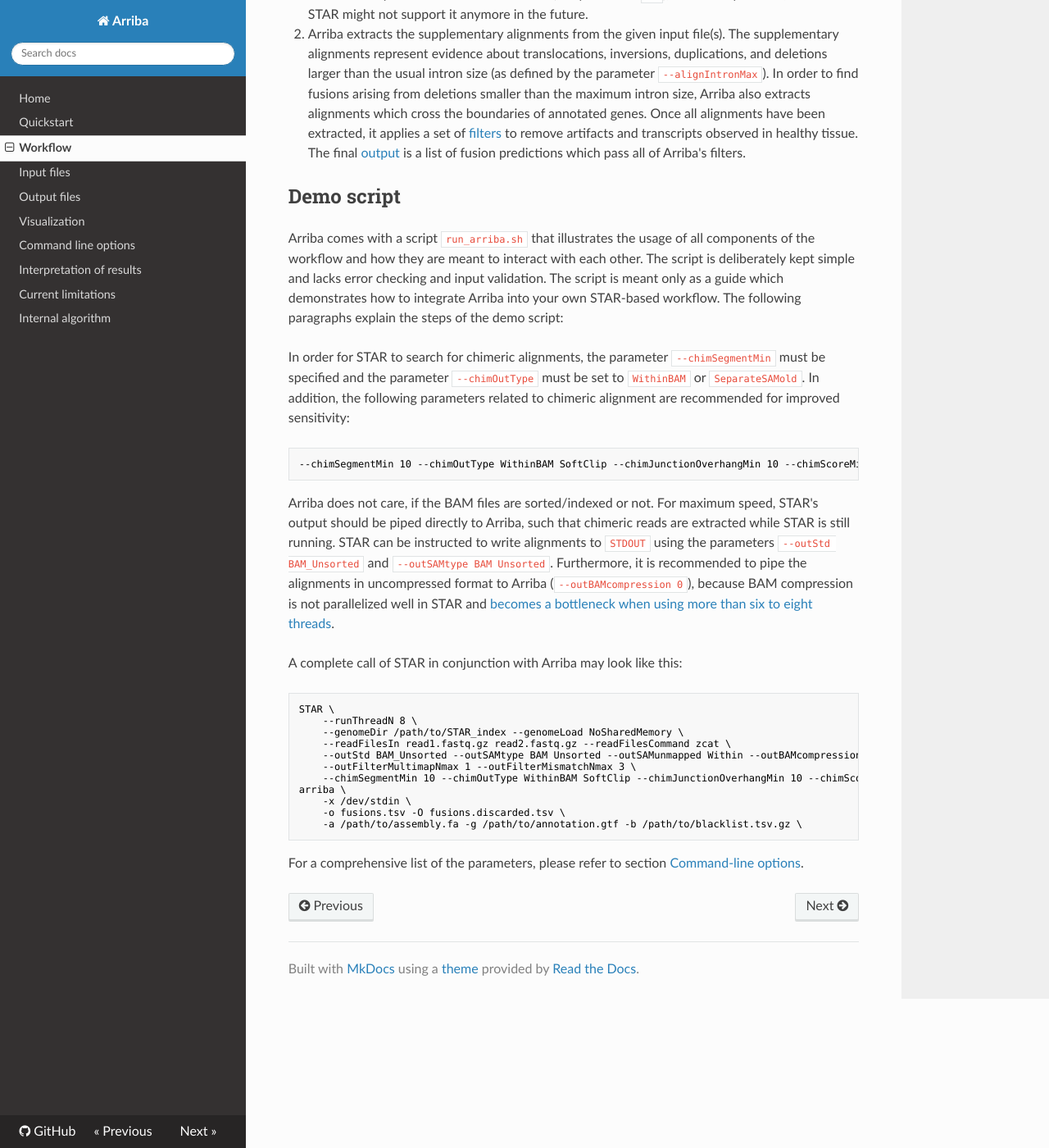
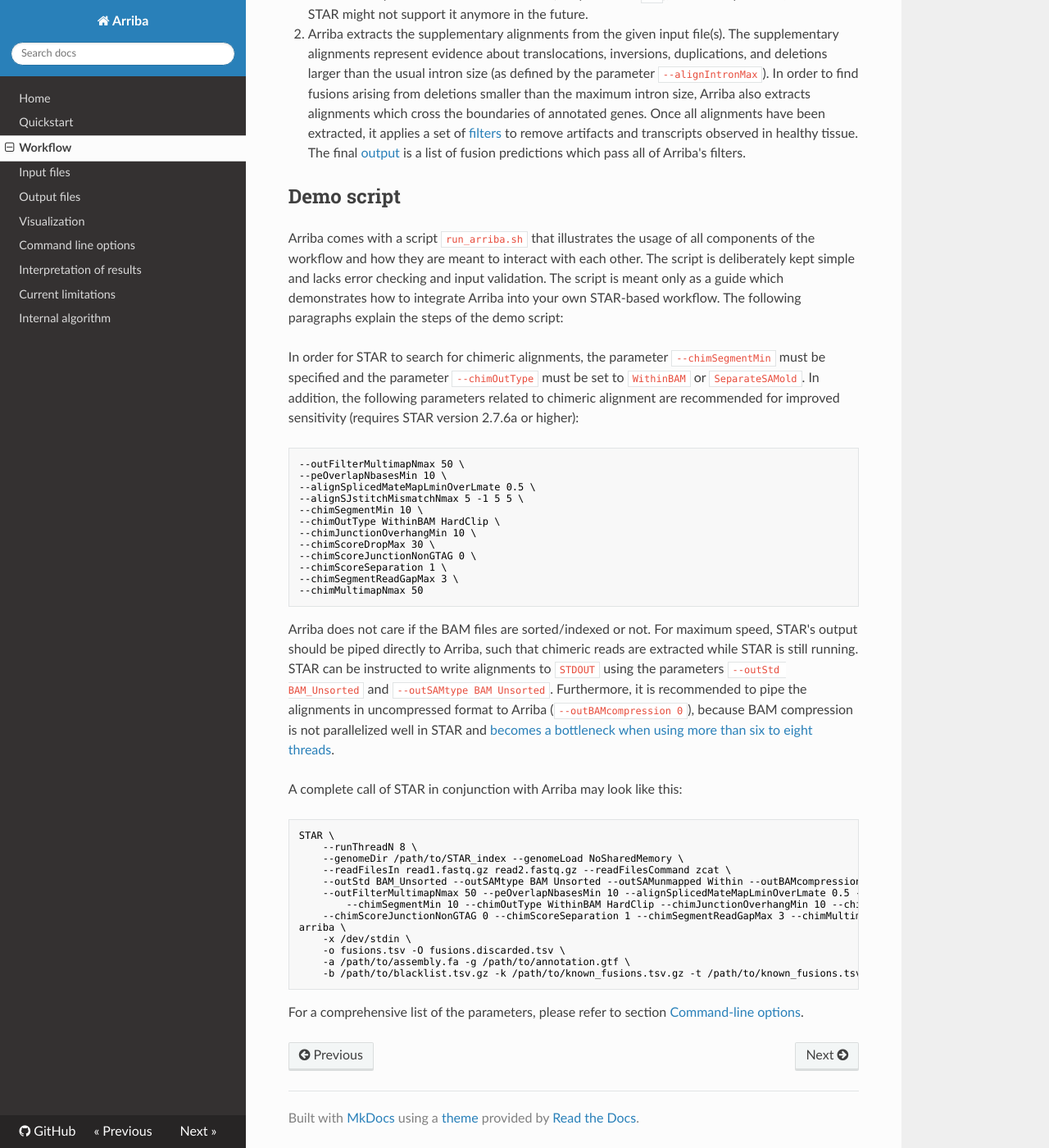
Before and after one commit to suhrig/arriba, an MkDocs documentation site: the page built from documentation/workflow.md, in a window 1280 px wide and 1400 px high, scrolled down 801 px. Shown: the whole window at 82% size. Built offline with MkDocs 1.6.1, drawn with Linux system fonts in a browser that asks for light colours; nearby versions of some CDN libraries; old or Windows-style settings are respelled for this version of MkDocs.

Commit message:
optimize alignment parameters and update STAR version

````diff
--- a/documentation/workflow.md
+++ b/documentation/workflow.md
@@ -13,13 +13,24 @@ Demo script
 
 Arriba comes with a script `run_arriba.sh` that illustrates the usage of all components of the workflow and how they are meant to interact with each other. The script is deliberately kept simple and lacks error checking and input validation. The script is meant only as a guide which demonstrates how to integrate Arriba into your own STAR-based workflow. The following paragraphs explain the steps of the demo script:
 
-In order for STAR to search for chimeric alignments, the parameter `--chimSegmentMin` must be specified and the parameter `--chimOutType` must be set to `WithinBAM` or `SeparateSAMold`. In addition, the following parameters related to chimeric alignment are recommended for improved sensitivity:
+In order for STAR to search for chimeric alignments, the parameter `--chimSegmentMin` must be specified and the parameter `--chimOutType` must be set to `WithinBAM` or `SeparateSAMold`. In addition, the following parameters related to chimeric alignment are recommended for improved sensitivity (requires STAR version 2.7.6a or higher):
 
 ```bash
---chimSegmentMin 10 --chimOutType WithinBAM SoftClip --chimJunctionOverhangMin 10 --chimScoreMin 1 --chimScoreDropMax 30 --chimScoreJunctionNonGTAG 0 --chimScoreSeparation 1 --alignSJstitchMismatchNmax 5 -1 5 5 --chimSegmentReadGapMax 3
+--outFilterMultimapNmax 50 \
+--peOverlapNbasesMin 10 \
+--alignSplicedMateMapLminOverLmate 0.5 \
+--alignSJstitchMismatchNmax 5 -1 5 5 \
+--chimSegmentMin 10 \
+--chimOutType WithinBAM HardClip \
+--chimJunctionOverhangMin 10 \
+--chimScoreDropMax 30 \
+--chimScoreJunctionNonGTAG 0 \
+--chimScoreSeparation 1 \
+--chimSegmentReadGapMax 3 \
+--chimMultimapNmax 50
 ```
 
-Arriba does not care, if the BAM files are sorted/indexed or not. For maximum speed, STAR's output should be piped directly to Arriba, such that chimeric reads are extracted while STAR is still running. STAR can be instructed to write alignments to `STDOUT` using the parameters `--outStd BAM_Unsorted` and `--outSAMtype BAM Unsorted`. Furthermore, it is recommended to pipe the alignments in uncompressed format to Arriba (`--outBAMcompression 0`), because BAM compression is not parallelized well in STAR and [becomes a bottleneck when using more than six to eight threads](https://github.com/alexdobin/STAR/issues/351).
+Arriba does not care if the BAM files are sorted/indexed or not. For maximum speed, STAR's output should be piped directly to Arriba, such that chimeric reads are extracted while STAR is still running. STAR can be instructed to write alignments to `STDOUT` using the parameters `--outStd BAM_Unsorted` and `--outSAMtype BAM Unsorted`. Furthermore, it is recommended to pipe the alignments in uncompressed format to Arriba (`--outBAMcompression 0`), because BAM compression is not parallelized well in STAR and [becomes a bottleneck when using more than six to eight threads](https://github.com/alexdobin/STAR/issues/351).
 
 A complete call of STAR in conjunction with Arriba may look like this:
 
@@ -29,12 +40,14 @@ STAR \
 	--genomeDir /path/to/STAR_index --genomeLoad NoSharedMemory \
 	--readFilesIn read1.fastq.gz read2.fastq.gz --readFilesCommand zcat \
 	--outStd BAM_Unsorted --outSAMtype BAM Unsorted --outSAMunmapped Within --outBAMcompression 0 \
-	--outFilterMultimapNmax 1 --outFilterMismatchNmax 3 \
-	--chimSegmentMin 10 --chimOutType WithinBAM SoftClip --chimJunctionOverhangMin 10 --chimScoreMin 1 --chimScoreDropMax 30 --chimScoreJunctionNonGTAG 0 --chimScoreSeparation 1 --alignSJstitchMismatchNmax 5 -1 5 5 --chimSegmentReadGapMax 3 |
+	--outFilterMultimapNmax 50 --peOverlapNbasesMin 10 --alignSplicedMateMapLminOverLmate 0.5 --alignSJstitchMismatchNmax 5 -1 5 5 \
+        --chimSegmentMin 10 --chimOutType WithinBAM HardClip --chimJunctionOverhangMin 10 --chimScoreDropMax 30 \
+	--chimScoreJunctionNonGTAG 0 --chimScoreSeparation 1 --chimSegmentReadGapMax 3 --chimMultimapNmax 50 |
 arriba \
 	-x /dev/stdin \
 	-o fusions.tsv -O fusions.discarded.tsv \
-	-a /path/to/assembly.fa -g /path/to/annotation.gtf -b /path/to/blacklist.tsv.gz \
+	-a /path/to/assembly.fa -g /path/to/annotation.gtf \
+	-b /path/to/blacklist.tsv.gz -k /path/to/known_fusions.tsv.gz -t /path/to/known_fusions.tsv.gz -p /path/to/protein_domains.gff3
 ```
 
 For a comprehensive list of the parameters, please refer to section [Command-line options](command-line-options.md).
````
Also changed, not shown: documentation/quickstart.md (+1 -1 lines), 2 other files.
